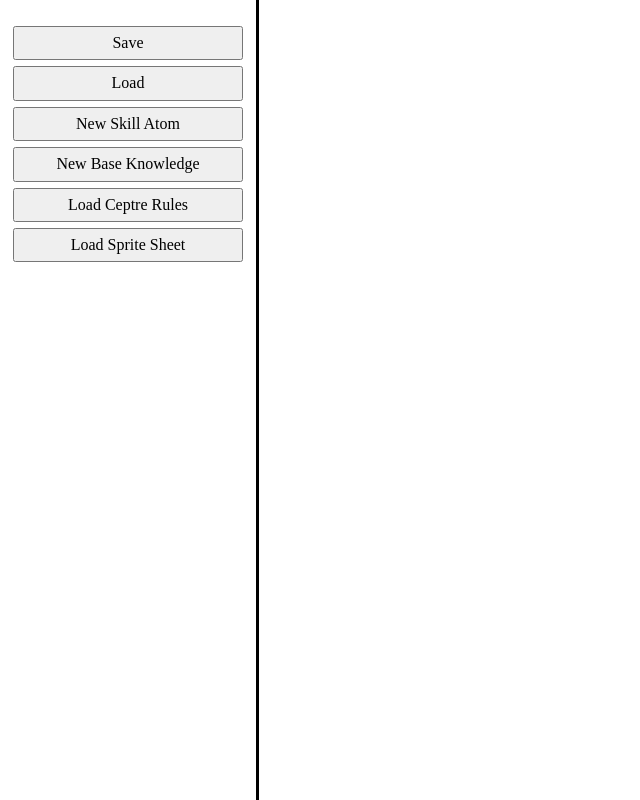
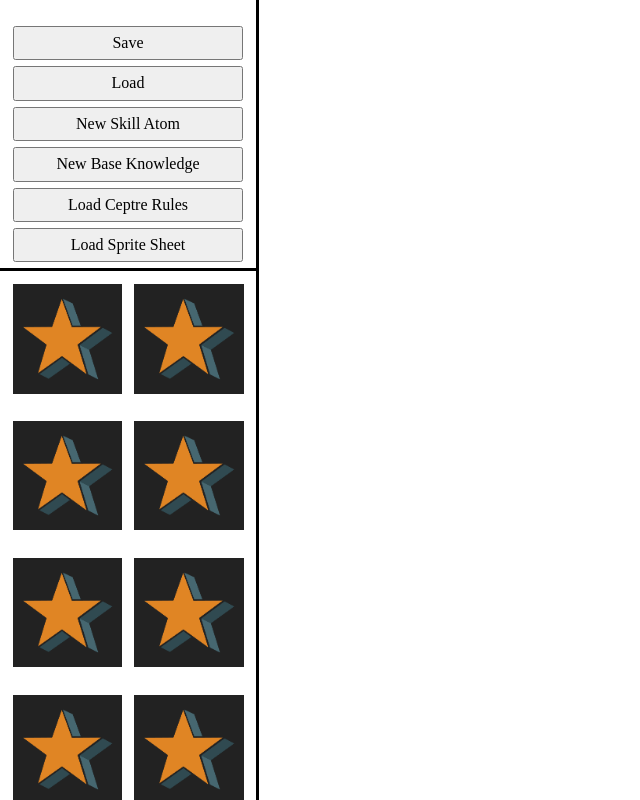
Before and after one commit to henrycrain/SkillAtomAuthoringTool, a website built with Parcel: page index.html in a window 1280 px wide. Shown: the whole page, without its empty margins (0-640 px from the left). Built offline with nearby package versions, Linux system fonts and the light colour scheme.

Commit message:
Added sidebar grid

```diff
--- a/css/main.css
+++ b/css/main.css
@@ -89,13 +89,13 @@ textarea {
 
 .sidebar {
   position: fixed;
+  overflow: hidden;
   top: 0;
   left: 0;
   z-index: 1;
   height: 100%;
   width: 20%;
   padding-top: 20px;
-  overflow-x: hidden;
   border-right: solid black;
 }
 
@@ -116,9 +116,34 @@ textarea {
   display: inline;
 }
 
-.main {
-  position: absolute;
+.sidebar-header {
+  overflow: hidden;
+  border-bottom: solid black;
+}
+
+.sidebar-content {
+  overflow: auto;
+  display: grid;
+  padding-left: 5%;
+  padding-top: 5%;
+  padding-right: 0;
+  grid-gap: 5%;
+  grid-template-columns: 45% 45%;
+  grid-auto-flow: row;
+}
+
+#atoms img {
+  width: 100%;
+  max-height: 100%;
+  object-fit: cover;
+}
+
+canvas {
+  position: relative;
   left: 20%;
+  width: auto;
+  height: auto;
+  overflow: hidden;
 }
 
 .modal-bg {
--- a/index.html
+++ b/index.html
@@ -24,6 +24,7 @@
 
 <body>
   <div class="sidebar">
+    <div id="buttons" class="sidebar-header">
       <div id="save-load">
         <button id="save" type="button">Save</button>
         <button id="load" type="button">Load</button>
@@ -32,6 +33,19 @@
       <button id="new-base" type="button">New Base Knowledge</button>
       <button id="load-ceptre" type="button">Load Ceptre Rules</button>
       <button id="load-sprites" type="button">Load Sprite Sheet</button>
+    </div>
+    <div id="atoms" class="sidebar-content">
+      <img src="tile.png">
+      <img src="tile.png">
+      <img src="tile.png">
+      <img src="tile.png">
+      <img src="tile.png">
+      <img src="tile.png">
+      <img src="tile.png">
+      <img src="tile.png">
+      <img src="tile.png">
+      <img src="tile.png">
+    </div>
   </div>
 
   <div id="new-atom-modal" class="modal-bg">
```
Lines whose indentation alone changed are shown as unchanged.
